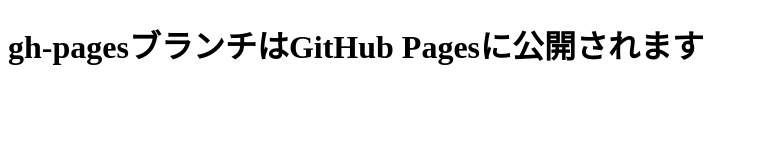
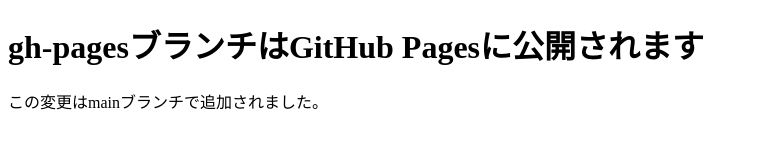
Before and after one commit to sukeroku-i/git-study, a plain HTML site: page index.html in a window 1280 px wide. Shown: the whole page, without its empty margins (0-757 px from the left). Drawn offline with Linux system fonts and the light colour scheme.

Commit message:
mainを更新しました

```diff
--- a/index.html
+++ b/index.html
@@ -8,5 +8,6 @@
 </head>
 <body>
     <h1>gh-pagesブランチはGitHub Pagesに公開されます</h1>
+    <P1>この変更はmainブランチで追加されました。</P1>
 </body>
 </html>
```
